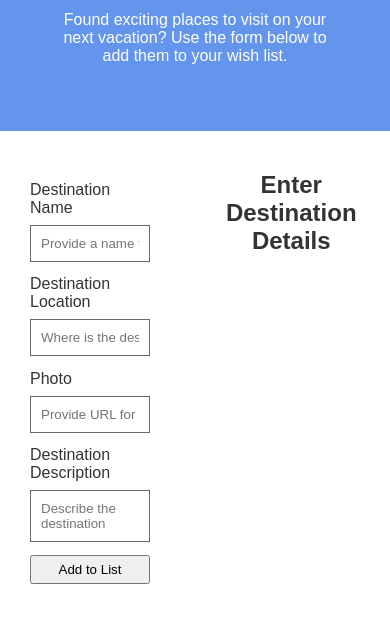
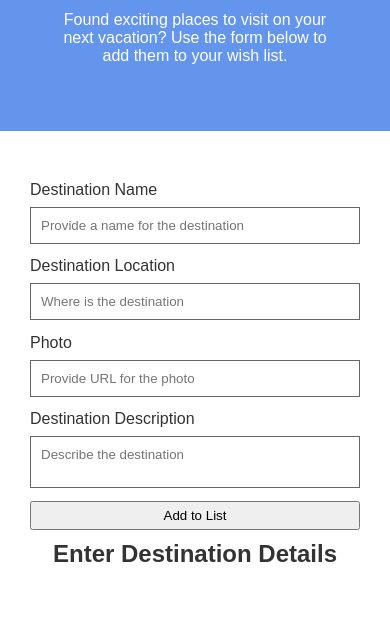
Before and after one commit to francisdavid7/vacation--wishlist, a plain HTML site: page index.html in a window 390 px wide. Shown: the part 182-804 px from the top of the page. Drawn offline with Linux system fonts and the light colour scheme.

Commit message:
Update style.css

```diff
--- a/style.css
+++ b/style.css
@@ -79,3 +79,19 @@ button {
    padding: 5px 12px;
    cursor: pointer;
 }
+
+
+@media (max-width: 800px) {
+   main {
+      flex-direction: column;
+   }
+
+   main form {
+      width: 100%;
+   }
+
+   main article {
+      width: 100%;
+   }
+
+}
```
